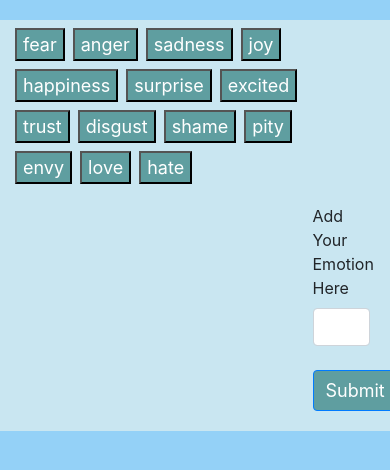
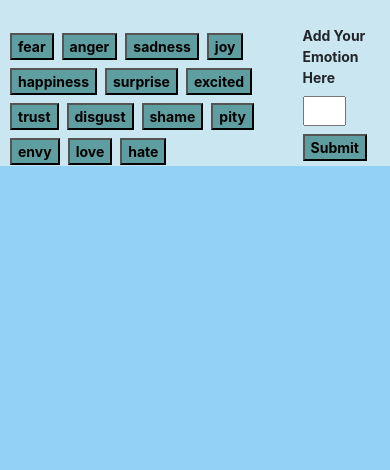
Before and after one commit to sababorj/GifTastic, a plain HTML site: page index.html in a window 390 px wide. Drawn offline with nearby package versions, Linux system fonts and the light colour scheme.

Commit message:
making the app mobile responsive

```diff
--- a/assets/app.js
+++ b/assets/app.js
@@ -18,9 +18,14 @@ $(document).ready(function () {
     $(document).on("click", "#submit", function () {
         event.preventDefault();
         var newEmotion = $("#neShow").val().trim();
-        topics.push(newEmotion);
-        createTopic();
-        $("#neShow").val(null);
+        if (newEmotion) {
+            topics.push(newEmotion);
+            createTopic();
+            $("#neShow").val(null);
+        } else {
+            alert("Please enter an emotion")
+        }
+
     })
 
     // click on topic buttons will trigger an API call via this function
@@ -42,7 +47,7 @@ $(document).ready(function () {
         $.ajax({
             url: queryURL,
             method: "GET"
-        }).then(function (response){
+        }).then(function (response) {
             // store the response
             var result = response.data;
             // if there is any result store and display needed data for each result
@@ -67,9 +72,9 @@ $(document).ready(function () {
                 var noRes = $("<div> No Result fo this emotion has been found</div>")
                 $("#giphyContainer").append(noRes);
             }
-        }).fail(function() {
-            console.log( 'requests failed.' );
-          });;
+        }).fail(function () {
+            console.log('requests failed.');
+        });;
     });
 
     // this function will change the status of giphy when user clicks on it
--- a/assets/style.css
+++ b/assets/style.css
@@ -11,15 +11,22 @@ body{
     margin-right: 8px;
     margin-top: 8px
 }
-
+#lable{
+    font-size: 15px;
+}
 #btnContainer{
     margin-top: 20px;
-    margin-right: 20px
+    margin-left: 5px;
+    margin-right: 5px
+}
+#topics {
+    float: left;
+    padding: 5px;
 }
 
 #formContainer{
-    padding: 20px;
     float: right;
+    padding: 5px;
 }
 
 #giphyContainer{
@@ -42,3 +49,41 @@ img {
 #Rate{
     font-weight: bold;
 }
+
+@media screen and (max-width: 640px){
+    #btnContainer {
+        position: fixed;
+        top: 0;
+        left: 0;
+        width: 100%;
+        z-index: 999;
+        overflow: scroll;
+
+    }
+    .container{
+        position: absolute;
+    }
+    #main{
+        position: relative;
+        margin-top: 35%;
+    }
+    img {
+        width: 300px;
+        height: 300px;
+        clear: both;
+    }
+    #submit ,.emotion {
+        background-color: cadetblue;
+        color: black;
+        font-size: 14px;
+        font-weight: bold;
+
+    }
+    #neShow {
+        width:50%
+    }
+    #lable{
+        font-size: 14px;
+        font-weight: bold;
+    }
+}
--- a/index.html
+++ b/index.html
@@ -16,21 +16,21 @@
 <body>
     <div class="container">
         <div class="row" id="btnContainer">
-            <div class="col-lg-12" id="topics">
+            <div class="col-9" id="topics">
+            </div>
+            <div class="col-3" id="formContainer">
+                <form>
+                    <div>
+                        <label id="lable">Add Your Emotion Here</label>
+                        <input id="neShow">
+                    </div>
+                    <button type="submit" id="submit">Submit</button>
+                </form>
             </div>
         </div>
 
-        <div class="row">
-            <div class="col-9" id="giphyContainer">
-            </div>
-            <div class="col-3" id="formContainer">
-                <form>
-                    <div class="form-group">
-                        <label>Add Your Emotion Here</label>
-                        <input class="form-control" id="neShow">
-                    </div>
-                    <button type="submit" class="btn btn-primary" id="submit">Submit</button>
-                </form>
+        <div class="row" id="main">
+            <div class="col-12" id="giphyContainer">
             </div>
         </div>
     </div>
```
